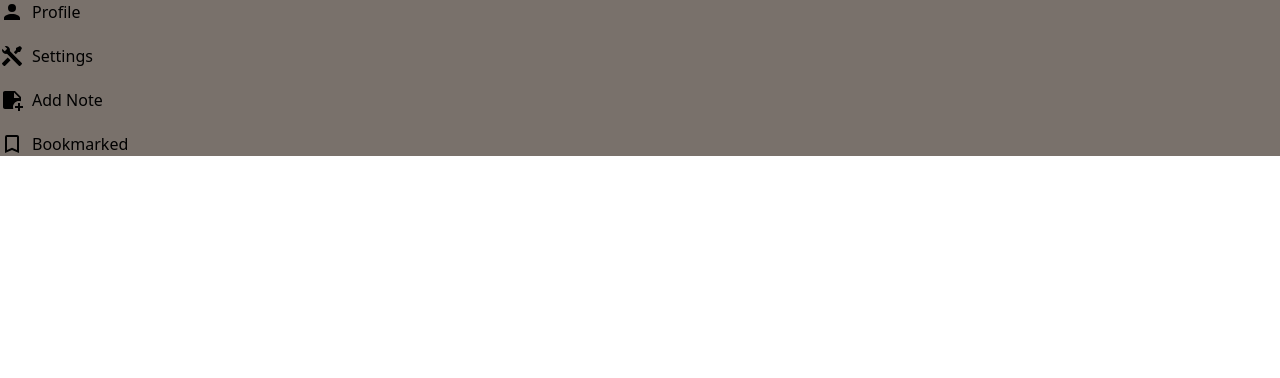
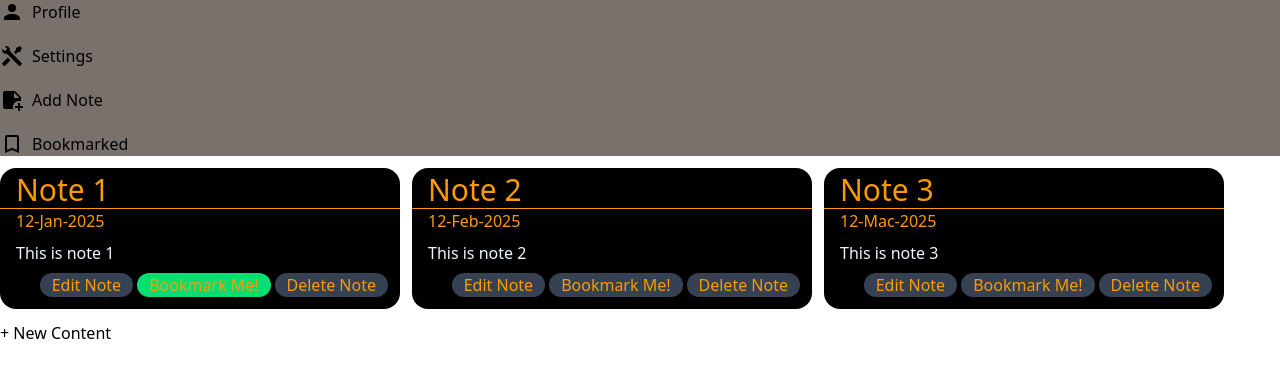
Before and after one commit to kyle-bdvl/Notes-App, a React (Vite) app: page / in a window 1280 px wide. Shown: the top 378 px of the page. Built offline with nearby package versions, Linux system fonts and the light colour scheme.

Commit message:
Implemented the note managing features for existing notes, note adding features left

```diff
--- a/src/App.jsx
+++ b/src/App.jsx
@@ -1,6 +1,6 @@
 import Header from './Components/Header';
 import Sidebar from './Components/Sidebar';
-import Note from './Components/Note';
+import RenderNotes from './Components/RenderNotes';
 function App() {
 
 
@@ -8,6 +8,7 @@ function App() {
     <>
       <Header></Header>
       <Sidebar></Sidebar>
+      <RenderNotes />
     </>
   )
 }
--- a/src/Components/NewNote.jsx
+++ b/src/Components/NewNote.jsx
@@ -1,25 +1,36 @@
-import { useState, useCallback } from "react";
+import { useState} from "react";
 export default function NewNote(handleAddNote){
     const [isAdding, setIsAdding] = useState(false);
     const [newNoteContent, setNewNoteContent] = useState({title: '', body: ''});
-    const editContent = useCallback((newContent, type)=>{
-        setEditModeContent(prevContent => ({
+    const handleSetNewNoteContent = (newContent, type) => {
+        setNewNoteContent(prevContent => ({
             ...prevContent,
             [type]: newContent,
         }));
-    }, [setEditModeContent]);
+    };
+    const cancelEditMode = () => {
+        setNewNoteContent({title: '', body: ''});
+        setIsAdding(false);
+    }
     return(
         <div>
             {isAdding && <>
-                <form action="POST">
-                    <label value="Title"/>
-                    <input type="text" />
-                    <label value="Body"/>
-                    <input type="text" />
-                    <button type="Submit">Create new note</button>
+                <form onSubmit={()=>handleAddNote(newNoteContent.title, newNoteContent.body)}>
+                    <label htmlFor="title">Title</label>
+                    <input className="border-b-1 text-3xl text-amber-500 pl-4 pt-1"
+                        value={newNoteContent.title}
+                        onChange={(e) => handleSetNewNoteContent(e.target.value, "title")}
+                    />
+                    <label htmlFor="body">Body</label>
+                    <input className="text-blue-50 font-medium pl-4 pr-4 pt-2"
+                        value={newNoteContent.body}
+                        onChange={(e) => handleSetNewNoteContent(e.target.value, "body")}
+                    />
+                    <button type="submit" className={buttonCss}>Save Changes</button>
+                    <button type="reset" className={buttonCss} onClick={cancelEditMode}>Cancel Edit</button>
                 </form>
             </>}
-            {!isAdding && <button> + New Content</button>}
+            {!isAdding && <button onClick={()=>setIsAdding(true)}> + New Content</button>}
         </div>
     );
 }
--- a/src/Components/Note.jsx
+++ b/src/Components/Note.jsx
@@ -1,34 +1,58 @@
-import { useState, useCallback, useMemo } from "react";
-// note: the note class instance as defined in note.js
-// handleUpdateNote: Takes in a key-value pair object containing title and body as keys and the id (separately)
-export default function Note({ note, handleUpdateNote, handleDeleteNote}){
-    const {title, body, date, id} = useMemo(()=>note.getAll(), [note]);
-    const [mode, setMode] = useState("Read");
-    const [editModeContent, setEditModeContent] = useState({title, body});
+import { useState } from "react";
+export default function Note({ noteItem, handleDeleteNote, handleUpdateNote, handleBookmarkNote }) {
+    const { title, body, date, id, isBookmarked } = noteItem;
+    const [isEditing, setIsEditing] = useState(false);
+    const [editModeContent, setEditModeContent] = useState({ title, body });
+    const buttonPanelCss = "flex flex-row justify-end pr-3 pb-3 gap-1 mt-2";
     const buttonCss = "w-auto h-auto pl-3 pr-3 cursor-pointer bg-gray-700 rounded-2xl hover:bg-gray-400 hover:border-b-gray-400 text-amber-500 hover:text-amber-50";
-    const editContent = useCallback((newContent, type)=>{
+    const isBookmarkedCss = buttonCss + (isBookmarked && " bg-green-400");
+    const editContent = (newContent, type) => {
         setEditModeContent(prevContent => ({
             ...prevContent,
             [type]: newContent,
         }));
-    }, [setEditModeContent]);
+    };
+
+    const updateContent = (event) => {
+        event.preventDefault();
+        handleUpdateNote(editModeContent.title, editModeContent.body, id);
+        setIsEditing(false);
+    }
+    const cancelEditMode = () => {
+        setEditModeContent({title, body});
+        setIsEditing(false);
+    }
     return (
         <div key={id} className="rounded-2xl bg-black w-100 h-auto">
-            {mode==="Read" && <h3 className="border-b-1 text-3xl text-amber-500 pl-4 pt-1">{title}</h3>}
-            {mode==="Edit" && <input className="border-b-1 text-3xl text-amber-500 pl-4 pt-1"
-            value={editModeContent.title}
-            onChange={(e)=>editContent(e.target.value, "title")}
-            />}
-            <p className="text-amber-500 font-thin pl-4">{date}</p>
-            {mode==="Read" && <p className="text-blue-50 font-medium pl-4 pr-4 pt-2">{body}</p>}
-            {mode==="Edit" && <input className="text-blue-50 font-medium pl-4 pr-4 pt-2"
-            value={editModeContent.body}
-            onChange={(e)=>editContent(e.target.value, "body")}
-            />}
-            <div className="flex flex-row justify-end pr-3 pb-3 gap-1">
-                {mode==="Read" && <button className={buttonCss} onClick={()=>setMode("Edit")}>Edit Note</button>}
-                {mode==="Edit" && <button className={buttonCss} onClick={()=>handleUpdateNote(editModeContent, id)}>Save Changes</button>}
-                <button className={buttonCss} onClick={()=>handleDeleteNote(id)}>Delete Note</button>
+            {isEditing ?
+                <form onSubmit={(event)=>updateContent(event)}>
+                    <label htmlFor="title">Title</label>
+                    <input className="border-b-1 text-3xl text-amber-500 pl-4 pt-1"
+                        value={editModeContent.title}
+                        onChange={(e) => editContent(e.target.value, "title")}
+                    />
+                    <label htmlFor="body">Body</label>
+                    <input className="text-blue-50 font-medium pl-4 pr-4 pt-2"
+                        value={editModeContent.body}
+                        onChange={(e) => editContent(e.target.value, "body")}
+                    />
+                    <div className={buttonPanelCss}>
+                        <button type="submit" className={buttonCss}>Save Changes</button>
+                        <button type="reset" className={buttonCss} onClick={cancelEditMode}>Cancel Edit</button>
+                    </div>
+                </form>
+                :
+                <>
+                    <h3 className="border-b-1 text-3xl text-amber-500 pl-4 pt-1">{title}</h3>
+                    <p className="text-amber-500 font-thin pl-4">{date}</p>
+                    <p className="text-blue-50 font-medium pl-4 pr-4 pt-2">{body}</p>
+                </>
+            }
+
+            <div className={buttonPanelCss}>
+                {!isEditing && <button className={buttonCss} onClick={() => setIsEditing(true)}>Edit Note</button>}
+                <button className={isBookmarkedCss} onClick={()=>{handleBookmarkNote(id)}}>Bookmark Me!</button>
+                <button className={buttonCss} onClick={() => handleDeleteNote(id)}>Delete Note</button>
             </div>
         </div>
     );
--- a/src/Components/RenderNotes.jsx
+++ b/src/Components/RenderNotes.jsx
@@ -1,32 +1,62 @@
 import { useState } from "react";
 import Note from "./Note";
 import NewNote from "./NewNote";
-import noteData from '../noteData';
-export default function RenderNotes(){
-    function handleUpdateNote (newContent, id){
-        // retrieve the note based on id
-        // update that note with the newContent
-        // cause a rerender
+// import noteData from '../noteData';
+const initialNotes = [
+    { title: "Note 1", body: "This is note 1", date: "12-Jan-2025", id: 0, isBookmarked: true },
+    { title: "Note 2", body: "This is note 2", date: "12-Feb-2025", id: 1, isBookmarked: false },
+    { title: "Note 3", body: "This is note 3", date: "12-Mac-2025", id: 2, isBookmarked: false },
+];
+let nextId = 2;
+function getNextId() {
+    return nextId++;
+}
+function getTodayDate() {
+    const date = new Date();
+    return `${date.getFullYear}-${date.getMonth}-${date.getDay}`;
+}
+
+export default function RenderNotes() {
+    const [notes, setNotes] = useState(initialNotes);
+
+    function handleUpdateNote(title, body, id) {
+        const updateNoteID = notes.findIndex(note => note.id === id);
+        const newNote = { ...notes[updateNoteID], title, body };
+        setNotes(notes.toSpliced(updateNoteID, 1, newNote));
     }
-    function handleDeleteNote(id){
+    function handleDeleteNote(id) {
         // splice noteData based on id
         // cause a rerender
+        const deleteNoteID = notes.findIndex(note => note.id === id);
+        setNotes(notes.toSpliced(deleteNoteID, 1));
     }
-    function handleAddNote(newNoteContent){
-        // destructure newNoteContent
-        // create the new note via note class contructor
+    function handleAddNote(title, body, isBookmarked) {
         // push the new note to noteData
         // cause a rerender
+        setNotes(prevNotes => [...prevNotes, { title, body, date: getTodayDate(), id: getNextId(), isBookmarked }]);
     }
-    return(
-        <ul className="flex flex-wrap">
-            {noteData.map((noteItem)=>{
-                <li>
-                    <Note note={noteItem} handleUpdateNote={handleUpdateNote} handleDeleteNote={handleDeleteNote} key={noteItem.getId()}/>
-                </li>
+    function handleBookmarkNote(id) {
+        const updateNoteID = notes.findIndex(note => note.id === id);
+        const newNote = { ...notes[updateNoteID], isBookmarked: !notes[updateNoteID].isBookmarked };
+        setNotes(notes.toSpliced(updateNoteID, 1, newNote))
+    }
+    return (
+        <ul className="flex flex-wrap gap-3 mt-3">
+            {notes.map((noteItem) => {
+                return (
+                    <li>
+                        <Note
+                            noteItem={noteItem}
+                            handleUpdateNote={handleUpdateNote}
+                            handleDeleteNote={handleDeleteNote}
+                            key={noteItem.id}
+                            handleBookmarkNote={handleBookmarkNote}
+                        />
+                    </li>
+                );
             })}
             <li>
-                <NewNote handleAddNote={handleAddNote}/>
+                <NewNote handleAddNote={handleAddNote} />
             </li>
         </ul>
     );
--- a/src/note.js
+++ b/src/note.js
@@ -1,13 +1,14 @@
-let nextId = 0;
+let nextId = 2;
 function getNextId (){
     return nextId++;
 }
 export default class Note {
-    constructor (title, body){
+    constructor (title, body, isBookmarked){
         this.title = title;
         this.body = body;
         this.date = Date.now();
         this.id = getNextId();
+        this.isBookmarked = isBookmarked
     }
     get getNoteContent(){
         return { title, body }
@@ -23,13 +24,14 @@ export default class Note {
             title,
             body,
             date,
-            id
+            id,
+            isBookmarked
         }
     }
-    set setNewTitle(newTitle){
-        this.title = newTitle;
-    }
-    set setNewBody(newBody){
-        this.body = newBody;
-    }
+    // set setNewTitle(newTitle){
+    //     this.title = newTitle;
+    // }
+    // set setNewBody(newBody){
+    //     this.body = newBody;
+    // }
 }
```
